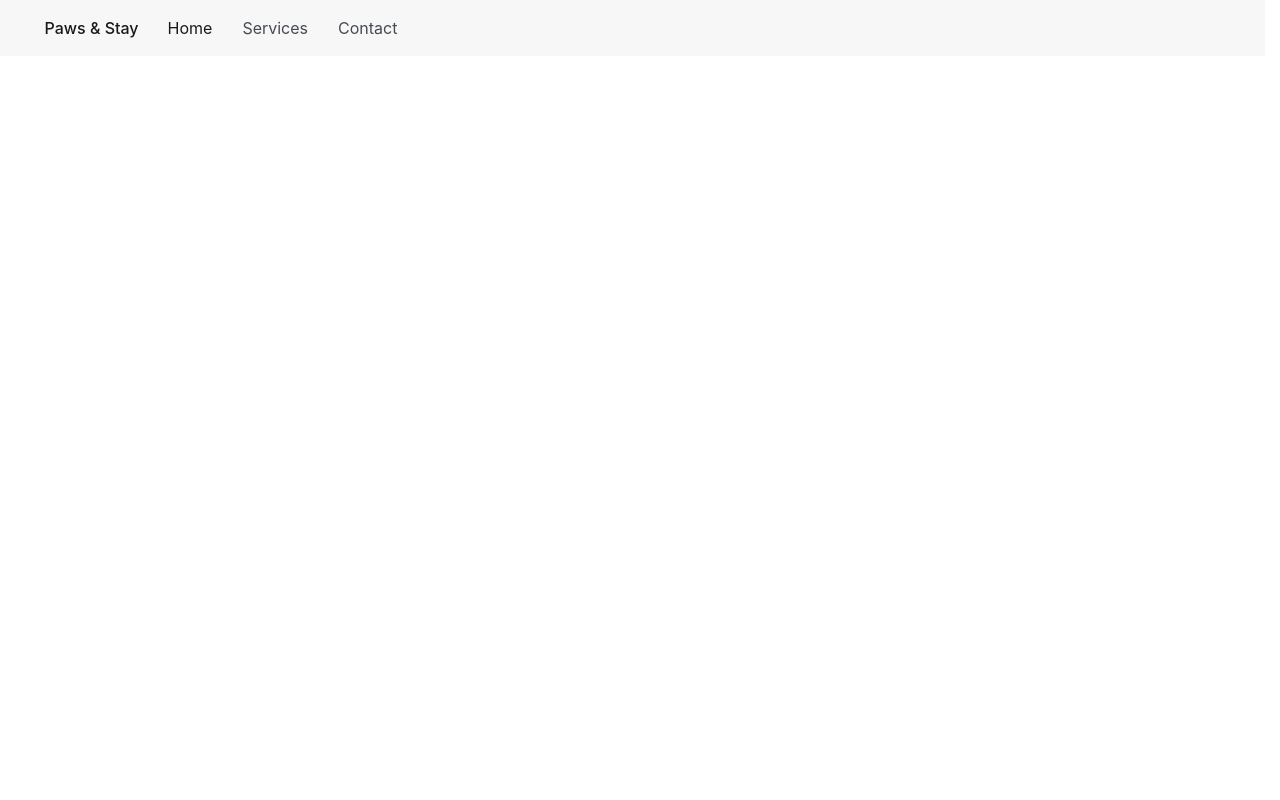
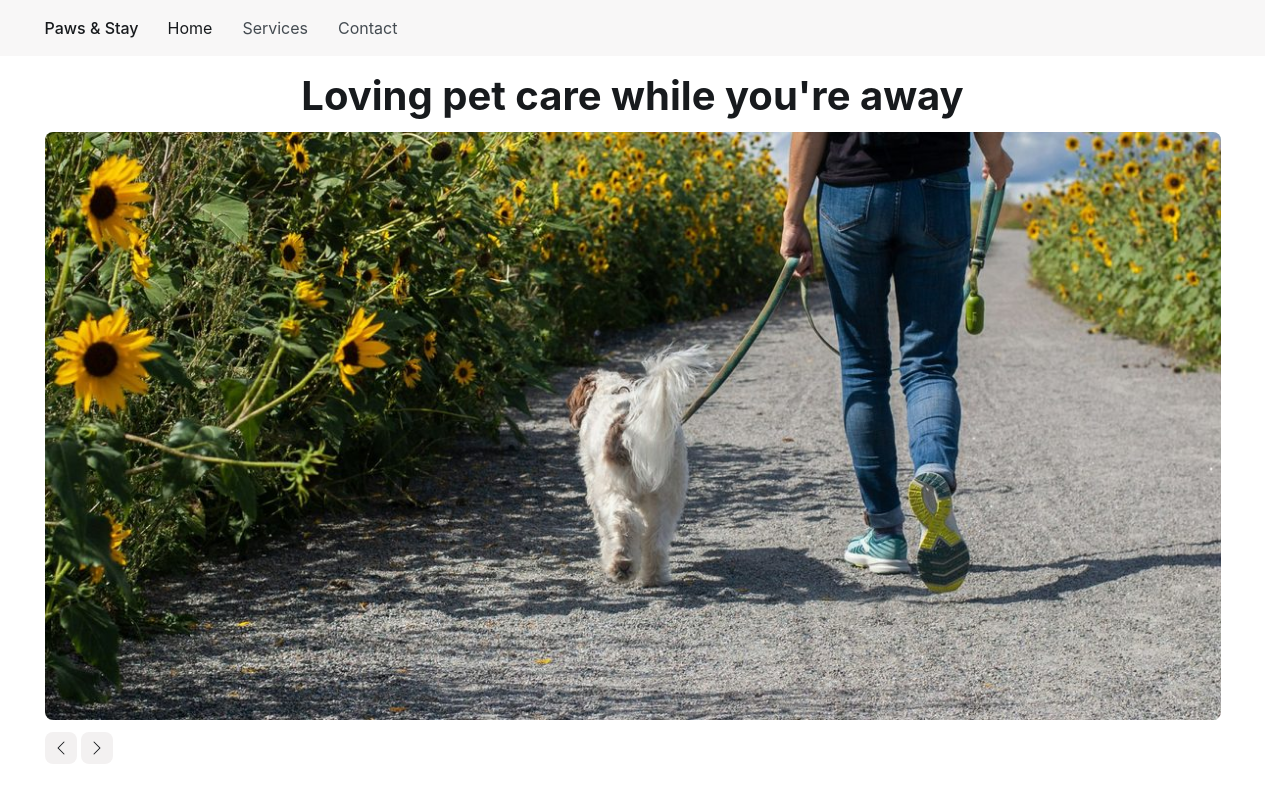
Before and after one commit to Bethel175/lab-6, a plain HTML site: page index.html in a window 1280 px wide. Drawn offline with Linux system fonts and the light colour scheme.

Commit message:
Add heading and carousel

```diff
--- a/index.html
+++ b/index.html
@@ -40,6 +40,33 @@
 
   <main class="container my-5">
 
+    <h1 class="text-center fw-bold mb-4">Loving pet care while you're away</h1>
+
+    <!-- CAROUSEL -->
+    <div id="petCarousel" class="carousel slide">
+      <div class="carousel-inner rounded-5">
+        <div class="carousel-item active">
+          <img src="images/slide1.jpg" class="d-block w-100" alt="A person walking a small white dog past sunflowers">
+        </div>
+        <div class="carousel-item">
+          <img src="images/slide2.jpg" class="d-block w-100" alt="A tabby cat resting on a grey couch">
+        </div>
+        <div class="carousel-item">
+          <img src="images/slide3.jpg" class="d-block w-100" alt="A smiling woman hugging a chocolate Labrador in a park">
+        </div>
+      </div>
+      <div>
+        <button class="btn-icon btn-sm" type="button" data-bs-target="#petCarousel" data-bs-slide="prev">
+          <span class="carousel-icon-prev" aria-hidden="true"></span>
+          <span class="visually-hidden">Previous</span>
+        </button>
+        <button class="btn-icon btn-sm" type="button" data-bs-target="#petCarousel" data-bs-slide="next">
+          <span class="carousel-icon-next" aria-hidden="true"></span>
+          <span class="visually-hidden">Next</span>
+        </button>
+      </div>
+    </div>
+
   </main>
 
   <script src="js/bootstrap.bundle.min.js" type="module"></script>
```
